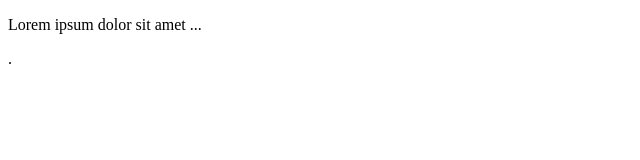
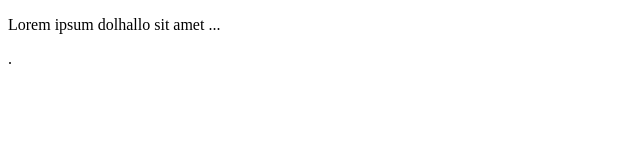
Before and after one commit to eurogym/first-homepage-Pilsi22, a plain HTML site: page index.html in a window 1280 px wide. Shown: the full height of the page, 0-640 px from the left. Drawn offline with Linux system fonts and the light colour scheme.

Commit message:
julian
super

```diff
--- a/index.html
+++ b/index.html
@@ -6,7 +6,8 @@
 </head>
 
 <body>
-        <p>Lorem ipsum dolor sit amet ...</p>.
+        <p>Lorem ipsum dolhallo
+                 sit amet ...</p>.
 
 </body>
 
```
